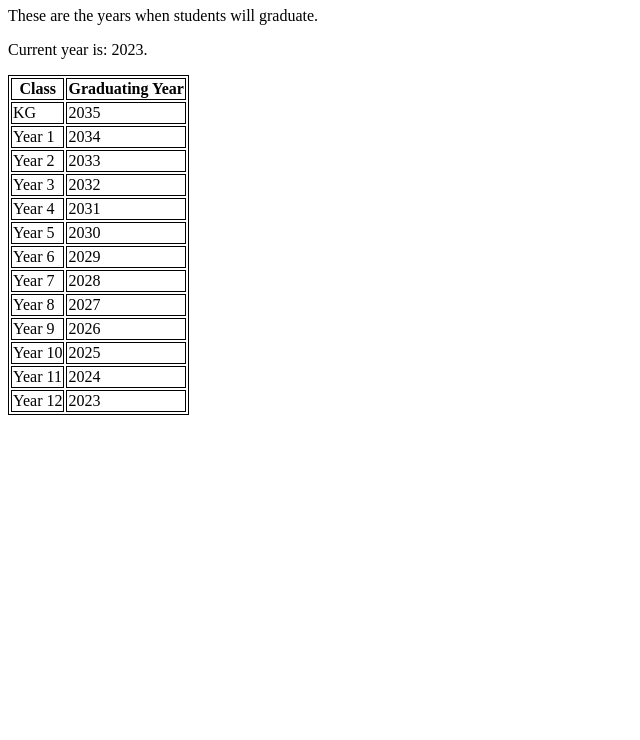
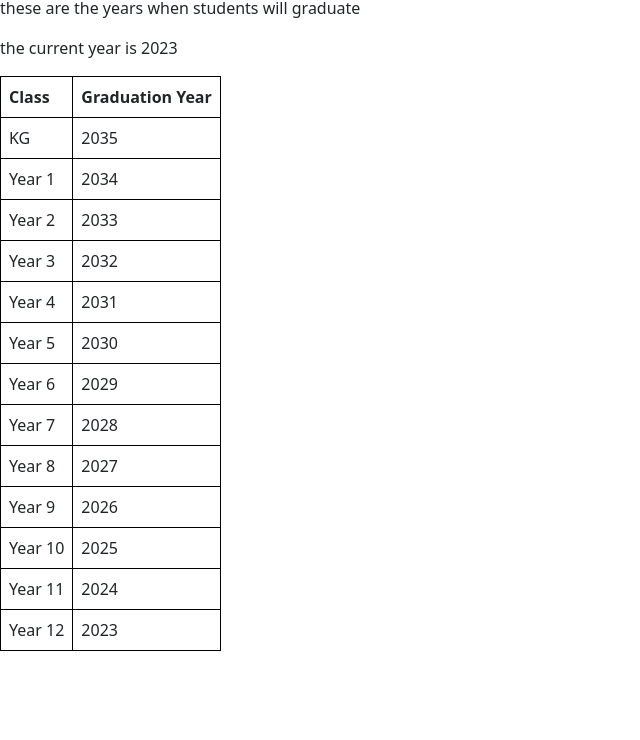
Before and after one commit to rcdjames/GradYears, a plain HTML site: page GraduateYears.html in a window 1280 px wide. Shown: the part 60-800 px from the top of the page, without its empty margins (0-640 px from the left). Drawn offline with nearby package versions, Linux system fonts and the light colour scheme.

Commit message:
new formatting and styling

```diff
--- a/GraduateYears.html
+++ b/GraduateYears.html
@@ -1,60 +1,65 @@
-<!DOCTYPE html>
+<!doctype html>
 <html>
-<head>
-<title> Test Date </title>
-<style> table, th, td {
-  border: 1px solid black; }</style>
-<body>
+  <head>
+    <title> NGS - Grad Years Calculator</title>
+    <link href="https://cdn.jsdelivr.net/npm/bootstrap@5.3.0/dist/css/bootstrap.min.css" rel="stylesheet" crossorigin="anonymous">
+  <body>
+    <h1>Graduating Years</h1>
+    <p>these are the years when students will graduate</p>
+    <p id="currentYearIs"></p>
+    <p id="gradTable"></p>
+    <table>
+      <tr><th>Class</th><th>Graduation Year</th></tr>
+      <tr><td>KG</td><td id=kgGradYear></td></tr>
+      <tr><td>Year 1</td><td id=y1GradYear></td></tr>
+      <tr><td>Year 2</td><td id=y2GradYear></td></tr>
+      <tr><td>Year 3</td><td id=y3GradYear></td></tr>
+      <tr><td>Year 4</td><td id=y4GradYear></td></tr>
+      <tr><td>Year 5</td><td id=y5GradYear></td></tr>
+      <tr><td>Year 6</td><td id=y6GradYear></td></tr>
+      <tr><td>Year 7</td><td id=y7GradYear></td></tr>
+      <tr><td>Year 8</td><td id=y8GradYear></td></tr>
+      <tr><td>Year 9</td><td id=y9GradYear></td></tr>
+      <tr><td>Year 10</td><td id=y10GradYear></td></tr>
+      <tr><td>Year 11</td><td id=y11GradYear></td></tr>
+      <tr><td>Year 12</td><td id=y12GradYear></td></tr>
+    </table>
+  </body>
+  <style>
+    table, th, td { border: 1px solid black; padding: 8px}
+    td:hover { background-color: black; color: white }
+  </style>
+  </head>
+  <script src="https://cdn.jsdelivr.net/npm/bootstrap@5.3.0/dist/js/bootstrap.bundle.min.js" crossorigin="anonymous"></script>
+  <script>
+    var currentYear = new Date().getFullYear();
+    var y12 = currentYear;
+    var y11 = y12 + 1;
+    var y10 = y11 + 1;
+    var y9 = y10 + 1;
+    var y8 = y9 + 1;
+    var y7 = y8 + 1;
+    var y6 = y7 + 1;
+    var y5 = y6 + 1;
+    var y4 = y5 + 1;
+    var y3 = y4 + 1;
+    var y2 = y3 + 1;
+    var y1 = y2 + 1;
+    var kg = y1 + 1;
 
-<h2>Graduating Years</h2>
-
-<p>These are the years when students will graduate.</p>
-
-<p id="currentYearIs"></p>
-
-<p id="table1"></p>
-
-<script>
-let kg, year01, year02, year03, year04, year05, year06, year07, year08, year09, year10, year11, year12, currentYear, test1;
-
-const date1 = new Date();
-currentYear = date1.getFullYear();
-
-
-year12 	= currentYear;
-year11 	= year12 +1;
-year10 	= year11 +1;
-year09 	= year10 +1;
-year08 	= year09 +1;
-year07 	= year08 +1;
-year06 	= year07 +1;
-year05 	= year06 +1;
-year04 	= year05 +1;
-year03 	= year04 +1;
-year02 	= year03 +1;
-year01 	= year02 +1;
-kg		= year01 +1;
-
-let TableGraduate = "<table><tr><th>Class</th><th>Graduating Year</th></tr>" +
-  "<tr><td>KG</td><td> " + kg + "</td></tr>" +
-  "<tr><td>Year 1</td><td> " + year01 + "</td></tr>" +
-  "<tr><td>Year 2</td><td> " + year02 + "</td></tr>" +
-  "<tr><td>Year 3</td><td> " + year03 + "</td></tr>" +
-  "<tr><td>Year 4</td><td> " + year04 + "</td></tr>" +
-  "<tr><td>Year 5</td><td> " + year05 + "</td></tr>" +
-  "<tr><td>Year 6</td><td> " + year06 + "</td></tr>" +
-  "<tr><td>Year 7</td><td> " + year07 + "</td></tr>" +
-  "<tr><td>Year 8</td><td> " + year08 + "</td></tr>" +
-  "<tr><td>Year 9</td><td> " + year09 + "</td></tr>" +
-  "<tr><td>Year 10</td><td> " + year10 + "</td></tr>" +
-  "<tr><td>Year 11</td><td> " + year11 + "</td></tr>" +
-  "<tr><td>Year 12</td><td> " + year12 + "</td></tr>" +
-  "</table>";
-
-document.getElementById("currentYearIs").innerHTML = "Current year is: " + currentYear + ".";
-document.getElementById("table1").innerHTML = TableGraduate;
-
-</script>
-
-</body>
+    document.getElementById("currentYearIs").innerHTML = "the current year is " + currentYear
+    document.getElementById("kgGradYear").innerText = kg;
+    document.getElementById("y1GradYear").innerText = y1;
+    document.getElementById("y2GradYear").innerText = y2;
+    document.getElementById("y3GradYear").innerText = y3;
+    document.getElementById("y4GradYear").innerText = y4;
+    document.getElementById("y5GradYear").innerText = y5;
+    document.getElementById("y6GradYear").innerText = y6;
+    document.getElementById("y7GradYear").innerText = y7;
+    document.getElementById("y8GradYear").innerText = y8;
+    document.getElementById("y9GradYear").innerText = y9;
+    document.getElementById("y10GradYear").innerText = y10;
+    document.getElementById("y11GradYear").innerText = y11;
+    document.getElementById("y12GradYear").innerText = y12;
+  </script>
 </html>
```
